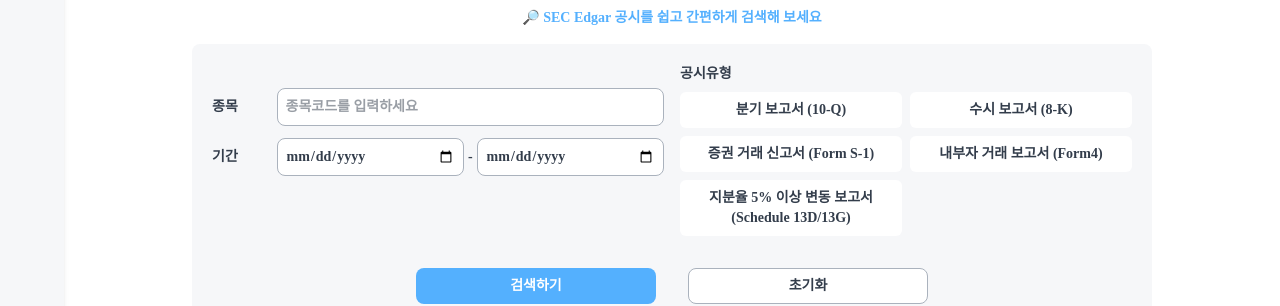
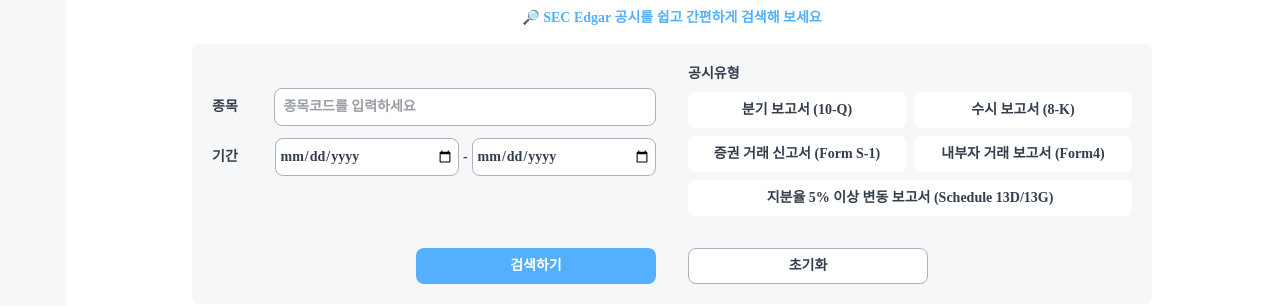
Before and after one commit to Pda-Final-Project/frontend, a React (Vite) app: page /disclosures in a window 1280 px wide. Shown: the part 166-472 px from the top of the page. Built offline with nearby package versions, Linux system fonts and the light colour scheme; no server answers; what igniteui-react-charts would draw is missing.

Commit message:
P3-122(#74) [FEAT] 자잘한 css 설정 완료

```diff
--- a/src/components/disclosure/DisclosureList.jsx
+++ b/src/components/disclosure/DisclosureList.jsx
@@ -95,15 +95,16 @@ export default function DisclosureList({ ticker = "" }) {
         </div>
 
         <div className="bg-gray-light p-5 rounded-lg flex flex-col justify-center items-center">
-          <div className="grid md:grid-cols-2 sm:grid-cols-1 gap-4 w-full">
+          <div className="grid md:grid-cols-2 sm:grid-cols-1 gap-8 w-full">
             {/* 종목 검색 */}
             <div className="flex flex-col gap-3 w-full">
               <div className="flex items-center mt-6">
-                <h2 className="text-md font-semibold w-1/7">종목</h2>
+                <h2 className="text-md font-semibold w-1/8 mr-2">종목</h2>
+
                 <input
                   type="text"
                   placeholder="종목코드를 입력하세요"
-                  className="w-6/7 border bg-white border-gray-md px-2 py-2 rounded-lg focus:outline-none focus:ring-2 focus:ring-blue-md"
+                  className="w-7/8 border bg-white border-gray-md px-2 py-2 rounded-lg focus:outline-none focus:ring-2 focus:ring-blue-md"
                   value={tickerParam}
                   onChange={(e) => setTickerParam(e.target.value)}
                 />
@@ -111,18 +112,18 @@ export default function DisclosureList({ ticker = "" }) {
 
               {/* 기간 선택 */}
               <div className="flex items-center">
-                <h2 className="text-md font-semibold w-1/7">기간</h2>
-                <div className="w-6/7 flex items-center justify-between">
+                <h2 className="text-md font-semibold w-1/8 mr-2">기간</h2>
+                <div className="w-7/8 flex items-center justify-between">
                   <input
                     type="date"
-                    className="border bg-white border-gray-md px-2 py-2 rounded-lg focus:outline-none focus:ring-2 focus:ring-blue-md w-full"
+                    className="border bg-white border-gray-md px-1 py-2 rounded-lg focus:outline-none focus:ring-2 focus:ring-blue-md w-full"
                     value={startDate}
                     onChange={(e) => setStartDate(e.target.value)}
                   />
                   <span className="px-1">-</span>
                   <input
                     type="date"
-                    className="border bg-white border-gray-md px-2 py-2 rounded-lg focus:outline-none focus:ring-2 focus:ring-blue-md w-full"
+                    className="border bg-white border-gray-md px-1 py-2 rounded-lg focus:outline-none focus:ring-2 focus:ring-blue-md w-full"
                     value={endDate}
                     onChange={(e) => setEndDate(e.target.value)}
                   />
@@ -133,8 +134,8 @@ export default function DisclosureList({ ticker = "" }) {
             {/* 공시유형 */}
             <div className="flex flex-col w-full">
               <h2 className="text-md font-semibold mb-2">공시유형</h2>
-              <div className="grid grid-cols-2 gap-2">
-                {fillingTypeData.map((type) => (
+              <div className="grid grid-cols-2 gap-2 mb-2">
+                {fillingTypeData.slice(0, 4).map((type) => (
                   <button
                     key={type.id}
                     className={`px-4 py-2 rounded-md font-semibold ${
@@ -150,6 +151,23 @@ export default function DisclosureList({ ticker = "" }) {
                   </button>
                 ))}
               </div>
+              <button
+                key={fillingTypeData[4].id}
+                className={`px-4 py-2 rounded-md font-semibold ${
+                  fillingType === fillingTypeData[4].id
+                    ? "bg-blue-md text-white"
+                    : "bg-white"
+                }`}
+                onClick={() =>
+                  setFillingType(
+                    fillingType === fillingTypeData[4].id
+                      ? ""
+                      : fillingTypeData[4].id
+                  )
+                }
+              >
+                {fillingTypeData[4].name}
+              </button>
             </div>
           </div>
 
--- a/src/components/disclosure/DisclosureSummary/DisclosureSummary.jsx
+++ b/src/components/disclosure/DisclosureSummary/DisclosureSummary.jsx
@@ -55,7 +55,10 @@ export default function Summary({ summaryData, fillingId }) {
               key={key}
             >
               <h2 className="text-[16px] font-bold mb-2">{key}</h2>
-              <p dangerouslySetInnerHTML={{ __html: value }} />
+              <p
+                className="font-medium"
+                dangerouslySetInnerHTML={{ __html: value }}
+              />
             </section>
           ))}
         </div>
@@ -79,7 +82,7 @@ export default function Summary({ summaryData, fillingId }) {
             className={`py-3 px-6 ${
               activeTab === "총평"
                 ? "border-b-4 border-blue-md text-blue-md font-semibold"
-                : "text-gray-md"
+                : "text-gray-md font-medium"
             }`}
             onClick={() => setActiveTab("총평")}
           >
@@ -88,7 +91,7 @@ export default function Summary({ summaryData, fillingId }) {
         </div>
 
         {/* 탭 콘텐츠 렌더링 */}
-        <section className="bg-gray-50 rounded-lg p-6 border border-gray-200">
+        <section className="bg-gray-50 rounded-lg p-6 border font-medium border-gray-200">
           {contentTabs.includes(activeTab) && (
             <div dangerouslySetInnerHTML={{ __html: content[activeTab] }} />
           )}
@@ -108,7 +111,10 @@ export default function Summary({ summaryData, fillingId }) {
                     <FiTrendingUp className="text-blue-600" />
                     <h4 className="font-semibold text-blue-500">시장 영향</h4>
                   </div>
-                  <p dangerouslySetInnerHTML={{ __html: marketImpact }} />
+                  <p
+                    className="font-medium"
+                    dangerouslySetInnerHTML={{ __html: marketImpact }}
+                  />
                 </div>
               )}
 
@@ -120,7 +126,10 @@ export default function Summary({ summaryData, fillingId }) {
                       주요 리스크 요인
                     </h4>
                   </div>
-                  <p dangerouslySetInnerHTML={{ __html: riskFactor }} />
+                  <p
+                    className="font-medium"
+                    dangerouslySetInnerHTML={{ __html: riskFactor }}
+                  />
                 </div>
               )}
 
@@ -132,7 +141,10 @@ export default function Summary({ summaryData, fillingId }) {
                       장단기 전망
                     </h4>
                   </div>
-                  <p dangerouslySetInnerHTML={{ __html: outlook }} />
+                  <p
+                    className="font-medium"
+                    dangerouslySetInnerHTML={{ __html: outlook }}
+                  />
                 </div>
               )}
             </div>
--- a/src/components/layout/SidebarTab/InterestStockTab.jsx
+++ b/src/components/layout/SidebarTab/InterestStockTab.jsx
@@ -68,9 +68,9 @@ export default function InterestStockTab() {
             관심 주식이 없습니다.
           </div>
         ) : (
-          stocks.map((stock) => (
+          stocks?.map((stock, id) => (
             <div
-              key={stock.ticker}
+              key={id}
               className="flex justify-between p-2 hover:bg-blue-light duration-300 rounded-lg cursor-pointer"
               onClick={() => {
                 navigate(`/main/${stock.ticker}/all`);
--- a/src/pages/DisclosureListPage/DisclosureListPage.jsx
+++ b/src/pages/DisclosureListPage/DisclosureListPage.jsx
@@ -1,9 +1,18 @@
-import React from "react";
+import React, { useEffect, useState } from "react";
 import DisclosureList from "../../components/disclosure/DisclosureList";
 
 export default function DisclosureListPage() {
+  const [visible, setVisible] = useState(false);
+  useEffect(() => {
+    setTimeout(() => setVisible(true), 100);
+  }, []);
+
   return (
-    <div className="w-full px-32 py-20">
+    <div
+      className={`w-full h-full flex flex-col justify-center items-center px-32 py-20 transition-all duration-700 ${
+        visible ? "opacity-100 translate-y-0" : "opacity-0 translate-y-4"
+      }`}
+    >
       <DisclosureList />
     </div>
   );
--- a/src/pages/IntroduceDisclosurePage/index.jsx
+++ b/src/pages/IntroduceDisclosurePage/index.jsx
@@ -71,7 +71,9 @@ export default function IntroduceDisclosure() {
             }}
           >
             {fil_introduce_data.map((item, index) => (
-              <div key={index} className="p-4">
+              <div key={index} className="p-4 w-full">
+                {" "}
+                {/* ✅ 여기에 w-full 추가 */}
                 <div className="w-full bg-white p-6 shadow-md rounded-lg flex flex-col justify-between h-80 transition-transform duration-300 ease-in-out hover:scale-105">
                   <div className="flex justify-between">
                     <div>
--- a/src/pages/MainPage/index.jsx
+++ b/src/pages/MainPage/index.jsx
@@ -20,6 +20,12 @@ export default function MainPage() {
       change_rate: 0,
     },
   ]);
+  const currentStock = stockInfo[0]; // 배열에서 첫 번째 요소 사용
+
+  const [visible, setVisible] = useState(false);
+  useEffect(() => {
+    setTimeout(() => setVisible(true), 100);
+  }, []);
 
   const tryFetchStock = async () => {
     try {
@@ -52,10 +58,12 @@ export default function MainPage() {
     return <div className="text-center">로딩 중...</div>;
   }
 
-  const currentStock = stockInfo[0]; // 배열에서 첫 번째 요소 사용
-
   return (
-    <div className="flex flex-col w-full h-[calc(100vh-62px)] bg-gray-light p-8">
+    <div
+      className={`flex flex-col w-full h-[calc(100vh-62px)] bg-gray-light p-8 transition-all duration-700 ${
+        visible ? "opacity-100 translate-y-0" : "opacity-0 translate-y-4"
+      }`}
+    >
       {/** 종목 기본 정보(로고, 종목명, 종목 코드, 현재가, 변동률) */}
       <div className="flex items-center gap-4 pb-4 font-semibold">
         <div>
--- a/src/pages/MyPage/components/OrderDetails.jsx
+++ b/src/pages/MyPage/components/OrderDetails.jsx
@@ -78,7 +78,7 @@ export default function OrderDetails() {
                 <th className="p-2">주문일자</th>
               </tr>
             </thead>
-            <tbody>
+            <tbody className="">
               {orders?.map((order, index) => (
                 <tr
                   key={index}
```
